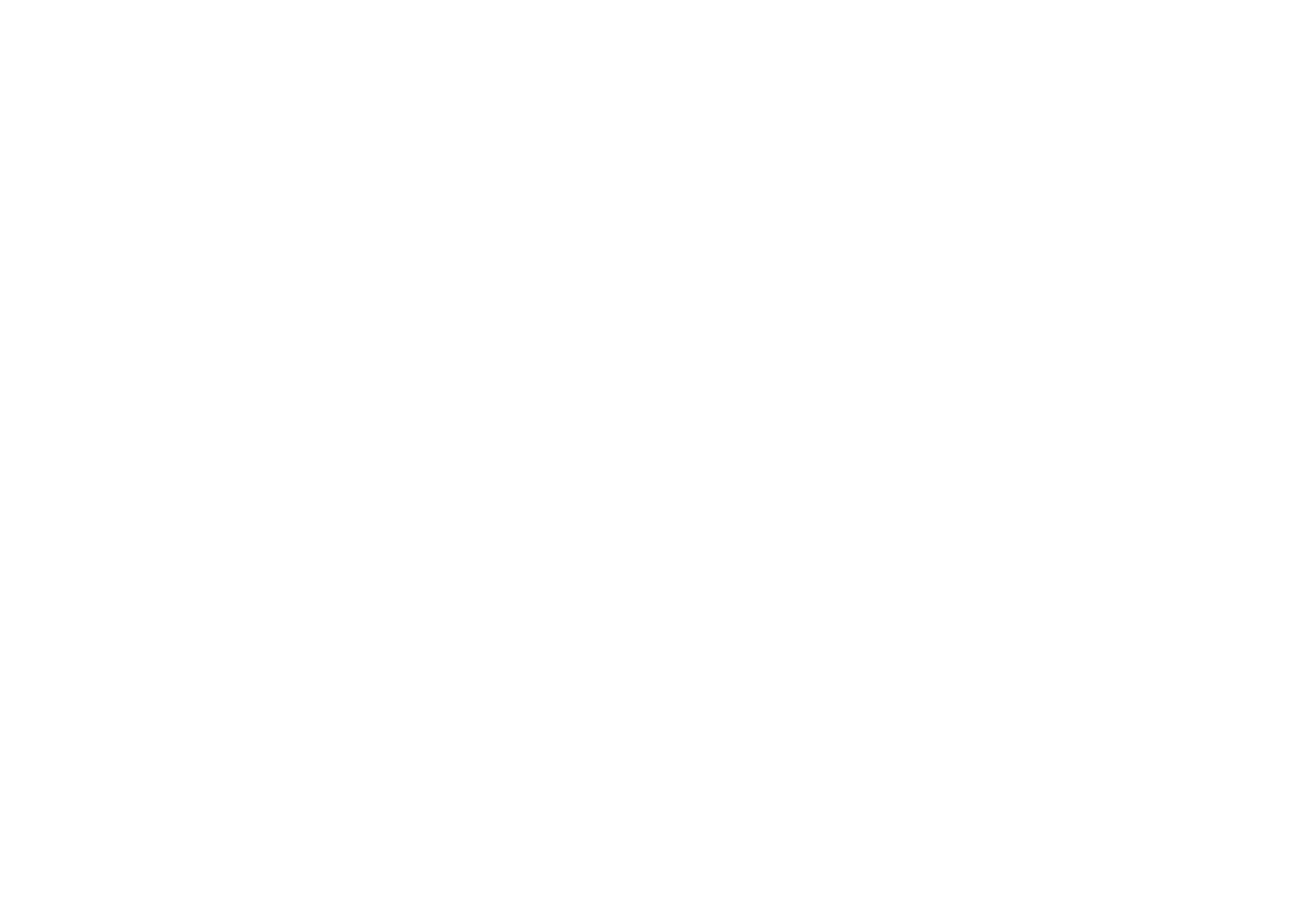
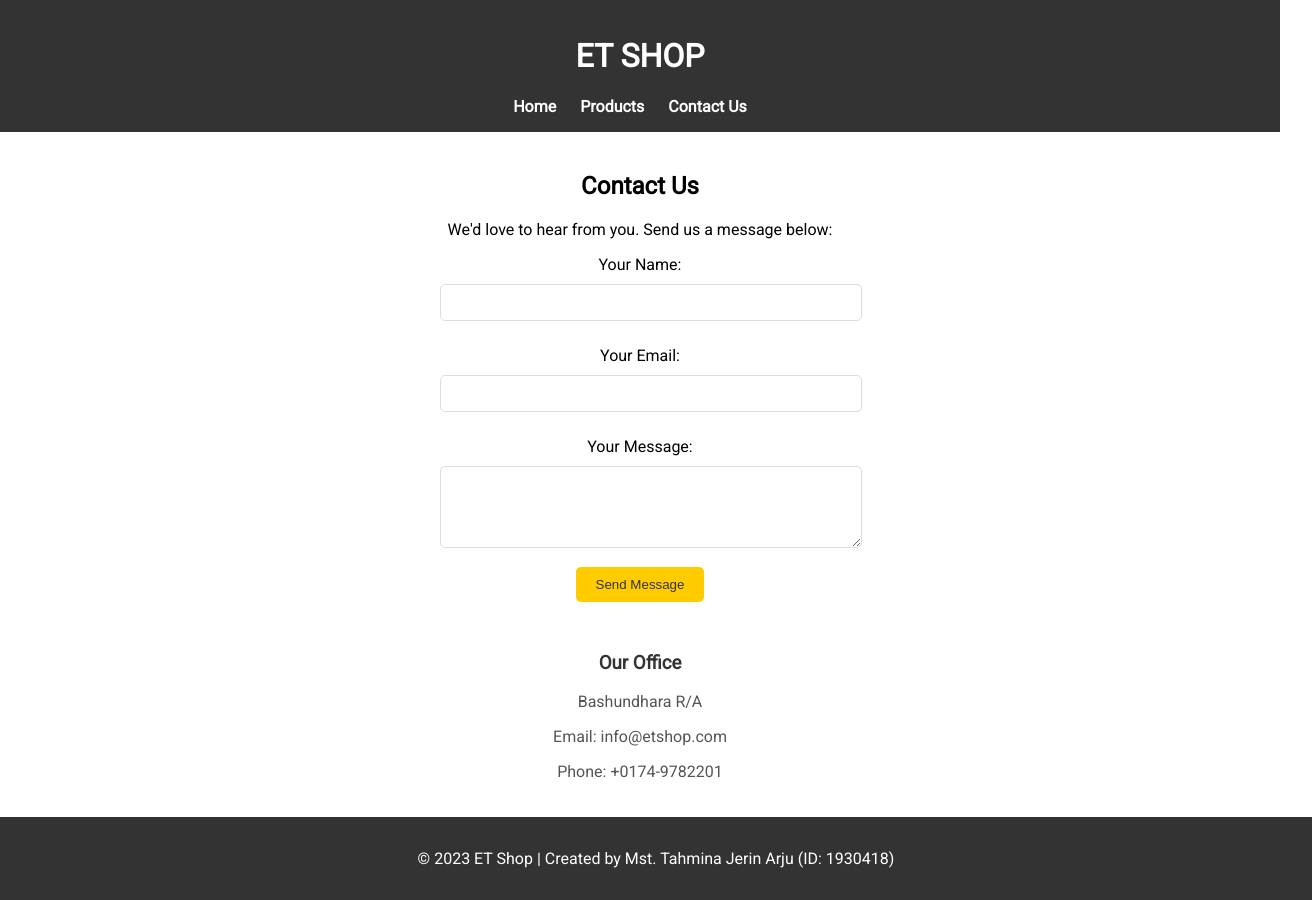
Before and after one commit to arju10/online-shopping, a plain HTML site: page contact.html in a window 1280 px wide. Shown: the whole page, 1312 px wide, since content can reach past the window. Before the commit the page ends 800 px from the top, so only its background shows below. Drawn offline with Linux system fonts and the light colour scheme.

Commit message:
contact page

```diff
--- a/contact.html
+++ b/contact.html
@@ -3,9 +3,55 @@
 <head>
     <meta charset="UTF-8">
     <meta name="viewport" content="width=device-width, initial-scale=1.0">
-    <title>Contact</title>
+    <link rel="stylesheet" href="styles.css">
+    <title>ET Shop - Contact Us</title>
+    <!-- Google Fonts -->
+    <link href="https://fonts.googleapis.com/css2?family=Roboto:wght@400&display=swap" rel="stylesheet">
 </head>
 <body>
+    <!-- Header -->
+    <header>
+        <h1>ET SHOP</h1>
+        <nav>
+            <ul>
+                <li><a href="index.html">Home</a></li>
+                <li><a href="products.html">Products</a></li>
+                <li><a href="contact.html">Contact Us</a></li>
+            </ul>
+        </nav>
+    </header>
 
+    <!-- Contact Content -->
+    <section class="contact-content">
+        <h2>Contact Us</h2>
+        <p>We'd love to hear from you. Send us a message below:</p>
+
+        <!-- Contact Form -->
+        <form action="#" method="post" class="contact-form">
+            <label for="name">Your Name:</label>
+            <input type="text" id="name" name="name" required>
+
+            <label for="email">Your Email:</label>
+            <input type="email" id="email" name="email" required>
+
+            <label for="message">Your Message:</label>
+            <textarea id="message" name="message" rows="4" required></textarea>
+
+            <button type="submit">Send Message</button>
+        </form>
+
+        <!-- Contact Details -->
+        <div class="contact-details">
+            <h3>Our Office</h3>
+            <p>Bashundhara R/A</p>
+            <p>Email: info@etshop.com</p>
+            <p>Phone: +0174-9782201</p>
+        </div>
+    </section>
+
+    <!-- Footer -->
+    <footer>
+        <p>&copy; 2023 ET Shop | Created by Mst. Tahmina Jerin Arju (ID: 1930418)</p>
+    </footer>
 </body>
 </html>
--- a/styles.css
+++ b/styles.css
@@ -96,8 +96,8 @@ footer {
 
 .product-grid {
     display: grid;
-    grid-template-columns: repeat(3, 1fr); /* 3 columns in the grid */
-    gap: 20px; /* Gap between grid items */
+    grid-template-columns: repeat(3, 1fr);
+    gap: 20px;
     margin-top: 20px;
 }
 
@@ -135,3 +135,55 @@ footer {
     background-color: #333;
     color: #fff;
 }
+
+
+/* Contact Page */
+.contact-content {
+    text-align: center;
+    padding: 20px;
+}
+
+.contact-form {
+    max-width: 400px;
+    margin: 0 auto;
+}
+
+.contact-form label {
+    display: block;
+    margin: 10px 0;
+}
+
+.contact-form input,
+.contact-form textarea {
+    width: 100%;
+    padding: 10px;
+    margin-bottom: 15px;
+    border: 1px solid #ddd;
+    border-radius: 5px;
+}
+
+.contact-form button {
+    background-color: #ffcc00;
+    color: #333;
+    padding: 10px 20px;
+    border: none;
+    border-radius: 5px;
+    cursor: pointer;
+}
+
+.contact-form button:hover {
+    background-color: #333;
+    color: #fff;
+}
+
+.contact-details {
+    margin-top: 50px;
+}
+
+.contact-details h3 {
+    color: #333;
+}
+
+.contact-details p {
+    color: #555;
+}
```
